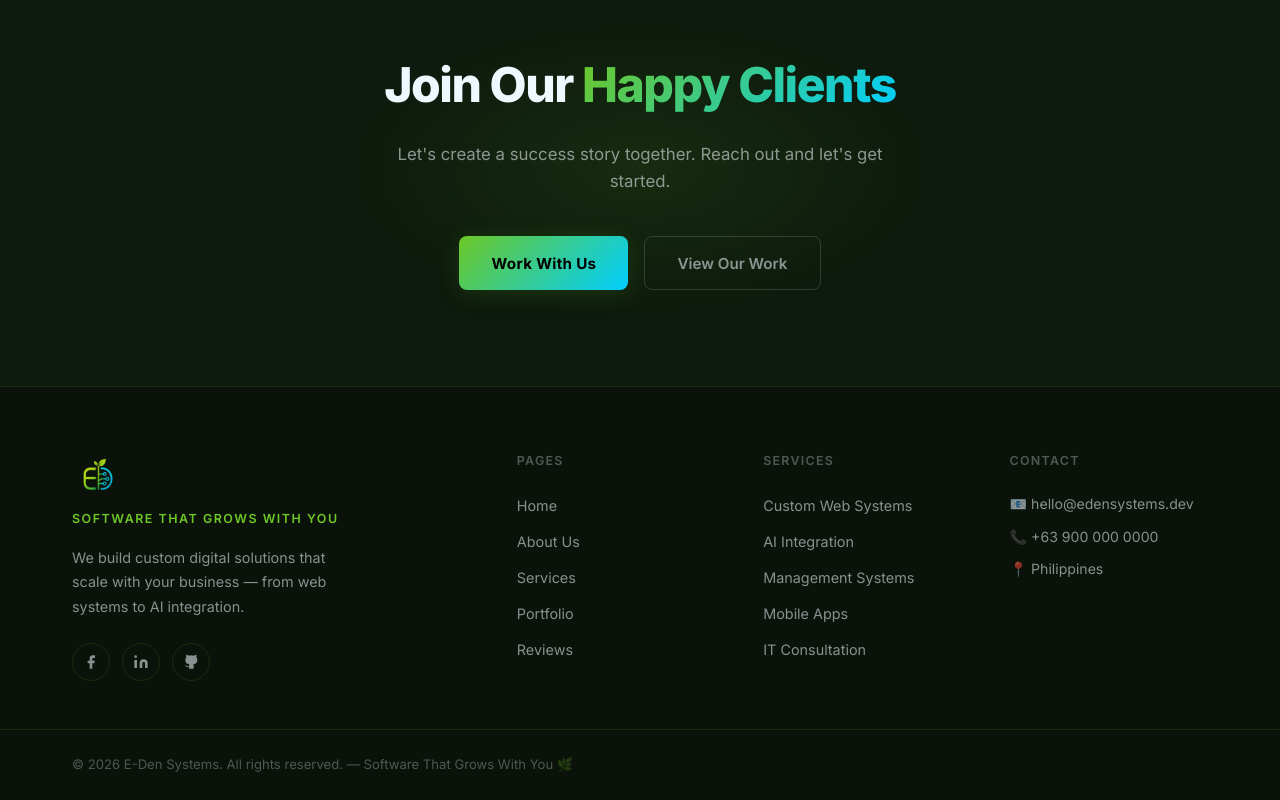
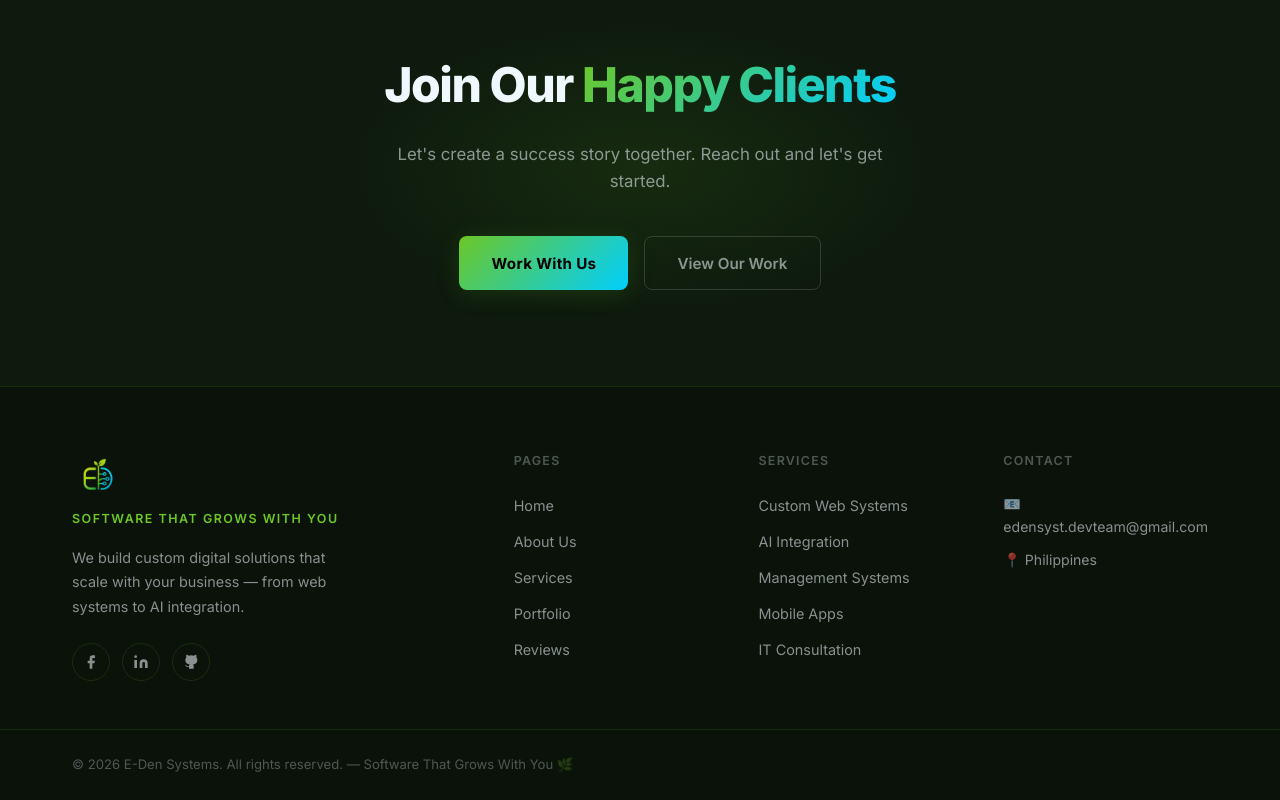
Before and after one commit to rinnShanzuki/eden-systems, a React (Vite) app in the folder e-frontend/: page /reviews in a window 1280 px wide. Shown: the part 2038-2838 px from the top of the page. Built offline with nearby package versions, Linux system fonts and the light colour scheme.

Commit message:
Update Footer contact info and SVG formatting

```diff
--- a/e-frontend/src/components/Footer.jsx
+++ b/e-frontend/src/components/Footer.jsx
@@ -34,13 +34,13 @@ function Footer() {
           </p>
           <div className="footer-socials">
             <a href="#" aria-label="Facebook" className="social-icon">
-              <svg viewBox="0 0 24 24" fill="currentColor"><path d="M18 2h-3a5 5 0 0 0-5 5v3H7v4h3v8h4v-8h3l1-4h-4V7a1 1 0 0 1 1-1h3z"/></svg>
+              <svg viewBox="0 0 24 24" fill="currentColor"><path d="M18 2h-3a5 5 0 0 0-5 5v3H7v4h3v8h4v-8h3l1-4h-4V7a1 1 0 0 1 1-1h3z" /></svg>
             </a>
             <a href="#" aria-label="LinkedIn" className="social-icon">
-              <svg viewBox="0 0 24 24" fill="currentColor"><path d="M16 8a6 6 0 0 1 6 6v7h-4v-7a2 2 0 0 0-2-2 2 2 0 0 0-2 2v7h-4v-7a6 6 0 0 1 6-6zM2 9h4v12H2z"/><circle cx="4" cy="4" r="2"/></svg>
+              <svg viewBox="0 0 24 24" fill="currentColor"><path d="M16 8a6 6 0 0 1 6 6v7h-4v-7a2 2 0 0 0-2-2 2 2 0 0 0-2 2v7h-4v-7a6 6 0 0 1 6-6zM2 9h4v12H2z" /><circle cx="4" cy="4" r="2" /></svg>
             </a>
             <a href="#" aria-label="GitHub" className="social-icon">
-              <svg viewBox="0 0 24 24" fill="currentColor"><path d="M9 19c-5 1.5-5-2.5-7-3m14 6v-3.87a3.37 3.37 0 0 0-.94-2.61c3.14-.35 6.44-1.54 6.44-7A5.44 5.44 0 0 0 20 4.77 5.07 5.07 0 0 0 19.91 1S18.73.65 16 2.48a13.38 13.38 0 0 0-7 0C6.27.65 5.09 1 5.09 1A5.07 5.07 0 0 0 5 4.77a5.44 5.44 0 0 0-1.5 3.78c0 5.42 3.3 6.61 6.44 7A3.37 3.37 0 0 0 9 18.13V22"/></svg>
+              <svg viewBox="0 0 24 24" fill="currentColor"><path d="M9 19c-5 1.5-5-2.5-7-3m14 6v-3.87a3.37 3.37 0 0 0-.94-2.61c3.14-.35 6.44-1.54 6.44-7A5.44 5.44 0 0 0 20 4.77 5.07 5.07 0 0 0 19.91 1S18.73.65 16 2.48a13.38 13.38 0 0 0-7 0C6.27.65 5.09 1 5.09 1A5.07 5.07 0 0 0 5 4.77a5.44 5.44 0 0 0-1.5 3.78c0 5.42 3.3 6.61 6.44 7A3.37 3.37 0 0 0 9 18.13V22" /></svg>
             </a>
           </div>
         </div>
@@ -63,8 +63,7 @@ function Footer() {
         <div className="footer-col">
           <h4 className="footer-col-title">Contact</h4>
           <ul className="footer-contact">
-            <li>📧 hello@edensystems.dev</li>
-            <li>📞 +63 900 000 0000</li>
+            <li>📧 edensyst.devteam@gmail.com</li>
             <li>📍 Philippines</li>
           </ul>
         </div>
```
